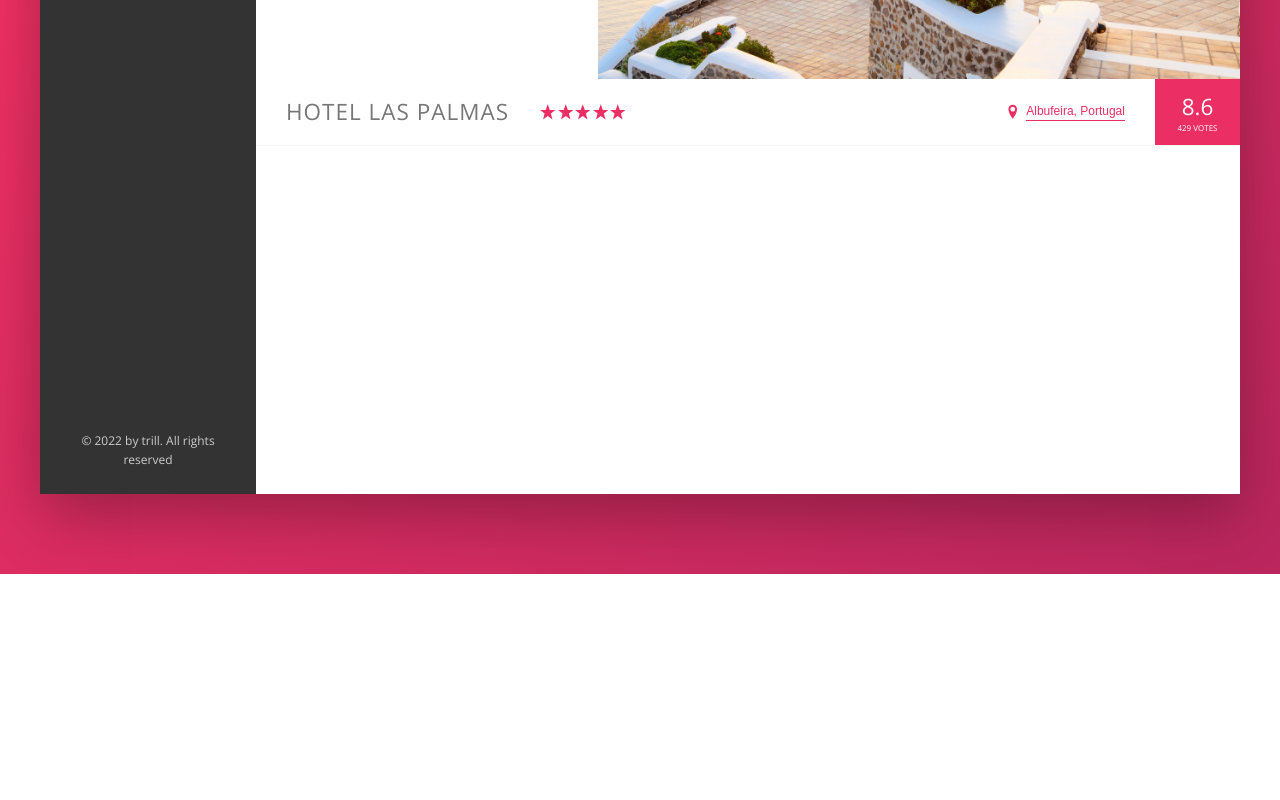
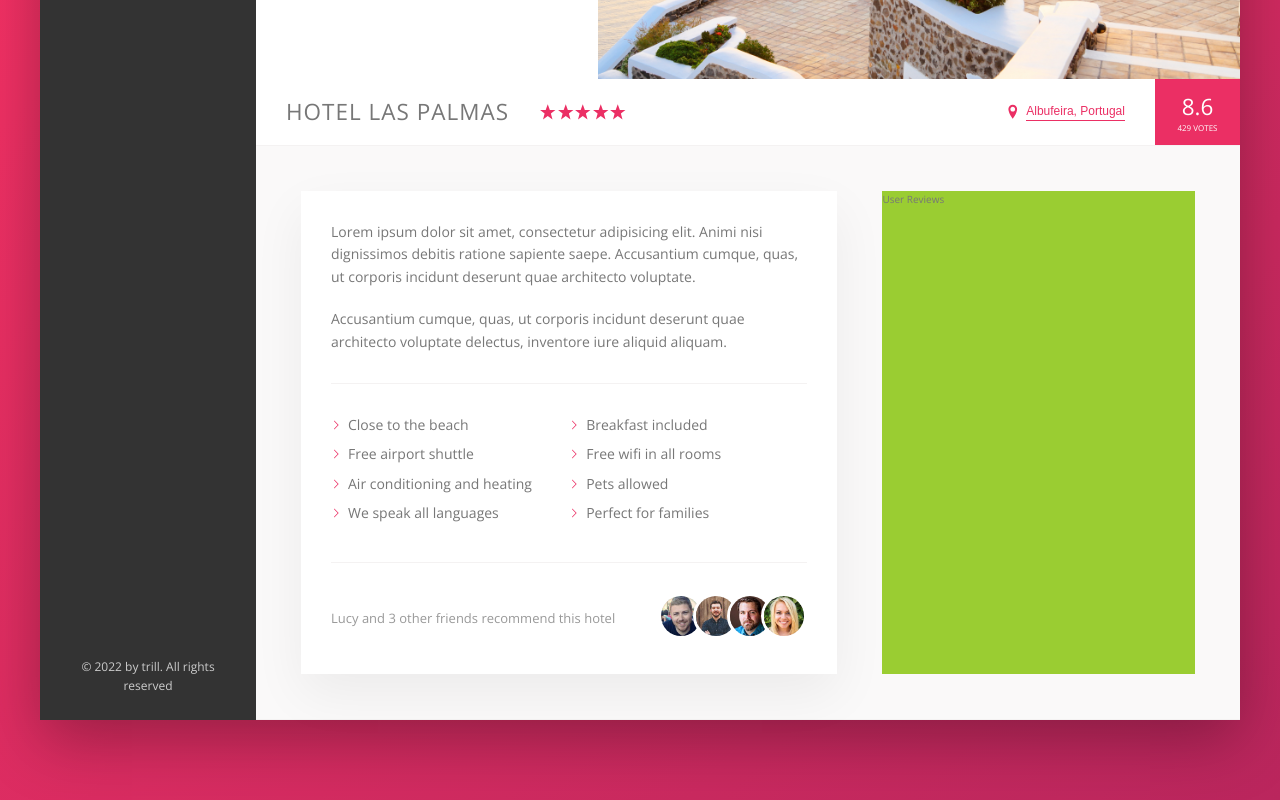
Before and after one commit to romanprotoliuk/Trillo-FlexboxProject, a website: page index.html in a window 1280 px wide. Shown: the part 456-1256 px from the top of the page. Before the commit the page ends 1030 px from the top, so only its background shows below. Drawn offline with nearby package versions, Linux system fonts and the light colour scheme.

Commit message:
ADD: Description section

```diff
--- a/index.html
+++ b/index.html
@@ -148,6 +148,59 @@
               <div class="overview__rating-count">429 votes</div>
             </div>
           </div>
+
+          <div class="detail">
+            <div class="description">
+              <p class="paragraph">
+                Lorem ipsum dolor sit amet, consectetur adipisicing elit. Animi
+                nisi dignissimos debitis ratione sapiente saepe. Accusantium
+                cumque, quas, ut corporis incidunt deserunt quae architecto
+                voluptate.
+              </p>
+              <p class="paragraph">
+                Accusantium cumque, quas, ut corporis incidunt deserunt quae
+                architecto voluptate delectus, inventore iure aliquid aliquam.
+              </p>
+              <ul class="list">
+                <li class="list__item">Close to the beach</li>
+                <li class="list__item">Breakfast included</li>
+                <li class="list__item">Free airport shuttle</li>
+                <li class="list__item">Free wifi in all rooms</li>
+                <li class="list__item">Air conditioning and heating</li>
+                <li class="list__item">Pets allowed</li>
+                <li class="list__item">We speak all languages</li>
+                <li class="list__item">Perfect for families</li>
+              </ul>
+              <div class="recommend">
+                <p class="recommend__count">
+                  Lucy and 3 other friends recommend this hotel
+                </p>
+                <div class="recommend__friends">
+                  <img
+                    src="img/user-3.jpg"
+                    alt="Friend 1"
+                    class="recommend__photo"
+                  />
+                  <img
+                    src="img/user-4.jpg"
+                    alt="Friend 2"
+                    class="recommend__photo"
+                  />
+                  <img
+                    src="img/user-5.jpg"
+                    alt="Friend 3"
+                    class="recommend__photo"
+                  />
+                  <img
+                    src="img/user-6.jpg"
+                    alt="Friend 4"
+                    class="recommend__photo"
+                  />
+                </div>
+              </div>
+            </div>
+            <div class="user-reviews">User Reviews</div>
+          </div>
         </main>
       </div>
     </div>
--- a/sass/_base.scss
+++ b/sass/_base.scss
@@ -13,6 +13,9 @@
   --color-grey-dark-3: #999;
 
   --shadow-dark: 0 2rem 6rem rgba(0, 0, 0, 0.3);
+  --shadow-light: 0 2rem 5rem rgba(0, 0, 0, 0.06);
+
+  --line: 1px solid var(--color-grey-light-2);
 }
 
 * {
--- a/sass/_components.scss
+++ b/sass/_components.scss
@@ -201,7 +201,8 @@
 .overview {
   display: flex;
   align-items: center;
-  border-bottom: 1px solid var(--color-grey-light-2);
+  border-bottom: var(--line);
+
   &__heading {
     font-size: 2.25rem;
     font-weight: 300;
@@ -294,3 +295,72 @@
     box-shadow: none;
   }
 }
+
+/////////////////
+// Paragraph
+.paragraph:not(:last-of-type) {
+  margin-bottom: 2rem;
+}
+
+/////////////////
+// List
+.list {
+  list-style: none;
+  margin: 3rem 0;
+  padding: 3rem 0;
+  border-top: var(--line);
+  border-bottom: var(--line);
+
+  display: flex;
+  flex-wrap: wrap;
+
+  &__item {
+    flex: 0 0 50%;
+    margin-bottom: 0.7rem;
+  }
+
+  &__item::before {
+    content: "";
+    display: inline-block;
+    height: 1rem;
+    width: 1rem;
+    margin-right: 0.7rem;
+
+    // background-image: url(../img/chevron-thin-right.svg);
+    //Newer browsers - masks
+    background-color: var(--color-primary);
+    -webkit-mask-image: url(../img/chevron-thin-right.svg);
+    -webkit-mask-size: cover;
+    mask-image: url(../img/chevron-thin-right.svg);
+    mask-size: cover;
+  }
+}
+
+/////////////////
+// Recommend
+.recommend {
+  font-size: 1.3rem;
+  color: var(--color-grey-dark-3);
+
+  display: flex;
+  align-items: center;
+
+  &__count {
+    margin-right: auto;
+  }
+
+  &__friends {
+  }
+
+  &__photo {
+    box-sizing: content-box;
+    height: 4rem;
+    width: 4rem;
+    border-radius: 50%;
+    border: 3px solid #fff;
+
+    &:not(:last-child) {
+      margin-right: -1.5rem;
+    }
+  }
+}
--- a/sass/_layout.scss
+++ b/sass/_layout.scss
@@ -11,7 +11,7 @@
   font-size: 1.4rem;
   height: 7rem;
   background-color: #fff;
-  border-bottom: 1px solid var(--color-grey-light-2);
+  border-bottom: var(--line);
 
   display: flex;
   justify-content: space-between;
@@ -33,7 +33,26 @@
 
 .hotel-view {
   background-color: #fff;
-  height: 80rem;
-
   flex: 1;
 }
+
+.detail {
+  display: flex;
+  padding: 4.5rem;
+  background-color: var(--color-grey-light-1);
+  border-bottom: var(--line);
+}
+
+.description {
+  font-size: 1.4rem;
+  background-color: #fff;
+  box-shadow: var(--shadow-light);
+  padding: 3rem;
+  flex: 0 0 60%;
+  margin-right: 4.5rem;
+}
+
+.user-reviews {
+  background-color: yellowgreen;
+  flex: 1;
+}
```
Also changed, not shown: css/style.css, img/chevron-thin-right.svg (renamed from img/SVG/chevron-thin-right.svg), img/user-1.jpg (added), img/user-2.jpg (added), img/user-3.jpg (added), img/user-4.jpg (added), img/user-5.jpg (added), img/user-6.jpg (added).
